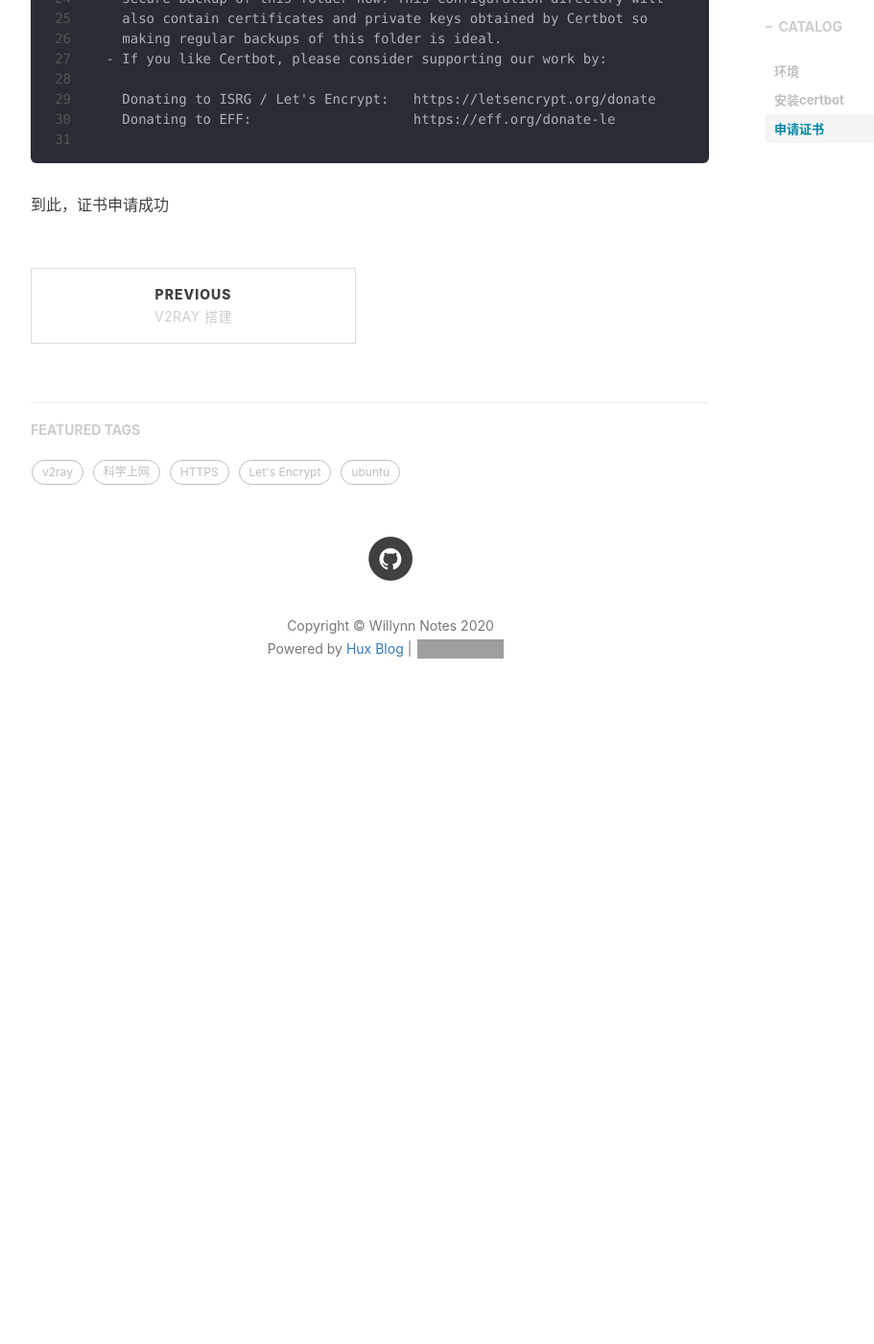
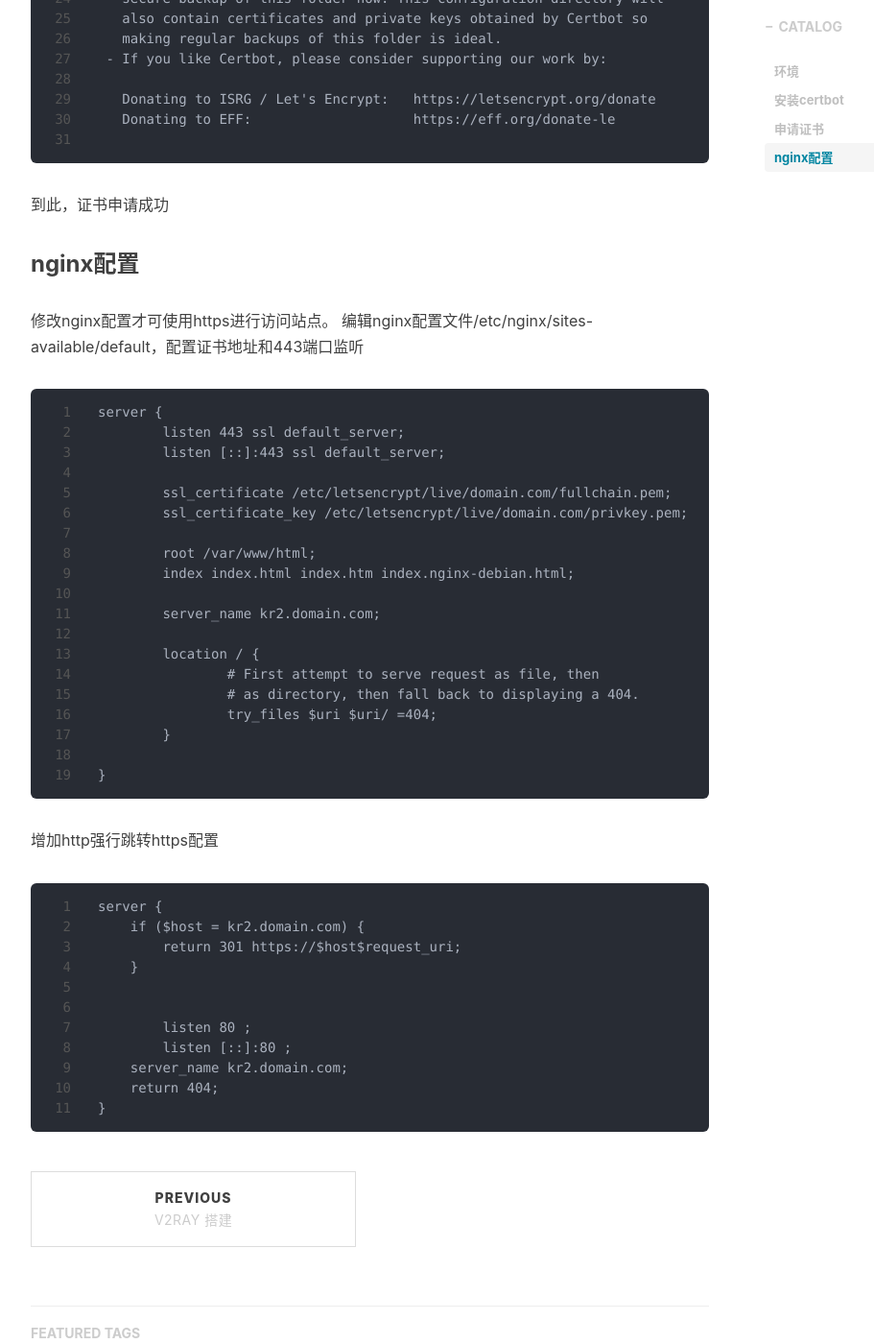
Before and after one commit to paladiny/paladiny.github.io, a Jekyll site: the page built from _posts/2020-06-22-wildcard_certificate.markdown, in a window 1280 px wide and 1400 px high, scrolled down 4121 px. Shown: the whole window at 96% size, without its empty margins (233-1144 px from the left). Built offline with Jekyll 4.4.1, drawn with Linux system fonts in a browser that asks for light colours; nearby versions of some CDN libraries; comment, search, counter and statistics services are not loaded; before the commit the page ends 4901 px from its top, so only the background shows below that; grey boxes are pictures that could not be loaded.

Commit message:
Update 2020-06-22-wildcard_certificate.markdown

````diff
--- a/_posts/2020-06-22-wildcard_certificate.markdown
+++ b/_posts/2020-06-22-wildcard_certificate.markdown
@@ -161,3 +161,42 @@ IMPORTANT NOTES:
 
 ```
 到此，证书申请成功
+
+### nginx配置
+修改nginx配置才可使用https进行访问站点。
+编辑nginx配置文件/etc/nginx/sites-available/default，配置证书地址和443端口监听
+```
+server {
+        listen 443 ssl default_server;
+        listen [::]:443 ssl default_server;
+
+        ssl_certificate /etc/letsencrypt/live/domain.com/fullchain.pem;
+        ssl_certificate_key /etc/letsencrypt/live/domain.com/privkey.pem;
+
+        root /var/www/html;
+        index index.html index.htm index.nginx-debian.html;
+
+        server_name kr2.domain.com;
+
+        location / {
+                # First attempt to serve request as file, then
+                # as directory, then fall back to displaying a 404.
+                try_files $uri $uri/ =404;
+        }
+
+}
+```
+增加http强行跳转https配置
+```
+server {
+    if ($host = kr2.domain.com) {
+        return 301 https://$host$request_uri;
+    }
+
+
+        listen 80 ;
+        listen [::]:80 ;
+    server_name kr2.domain.com;
+    return 404;
+}
+```
````
